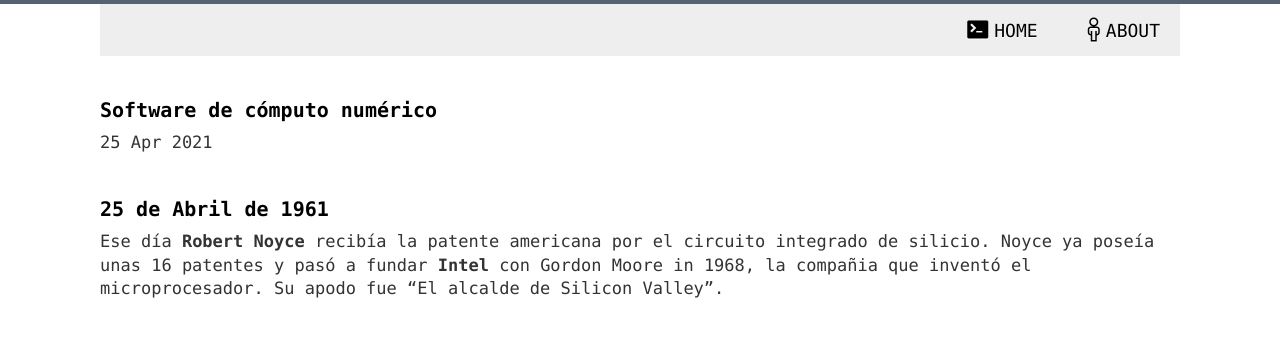
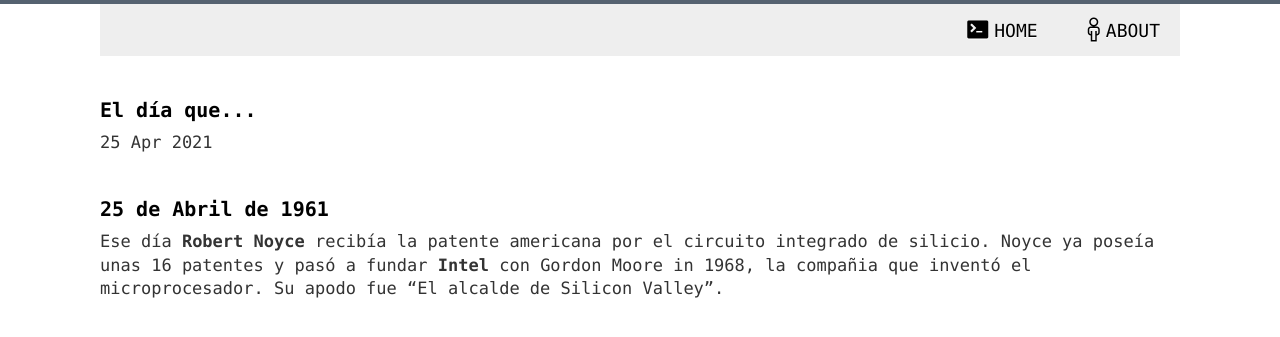
Before and after one commit to 1nv1/UTN-FRN-ASS, a Jekyll site: the page built from _posts/2021-04-25-IC.markdown, in a window 1280 px wide. Shown: the top 337 px of the page. Built offline with Jekyll 4.4.1, drawn with Linux system fonts in a browser that asks for light colours; comment, search, counter and statistics services are not loaded.

Commit message:
Title fix

```diff
--- a/_posts/2021-04-25-IC.markdown
+++ b/_posts/2021-04-25-IC.markdown
@@ -1,6 +1,6 @@
 ---
 layout: post
-title:  "Software de cómputo numérico"
+title:  "El día que..."
 image: ''
 date:   2021-04-25 09:30:00
 comments: true
```
